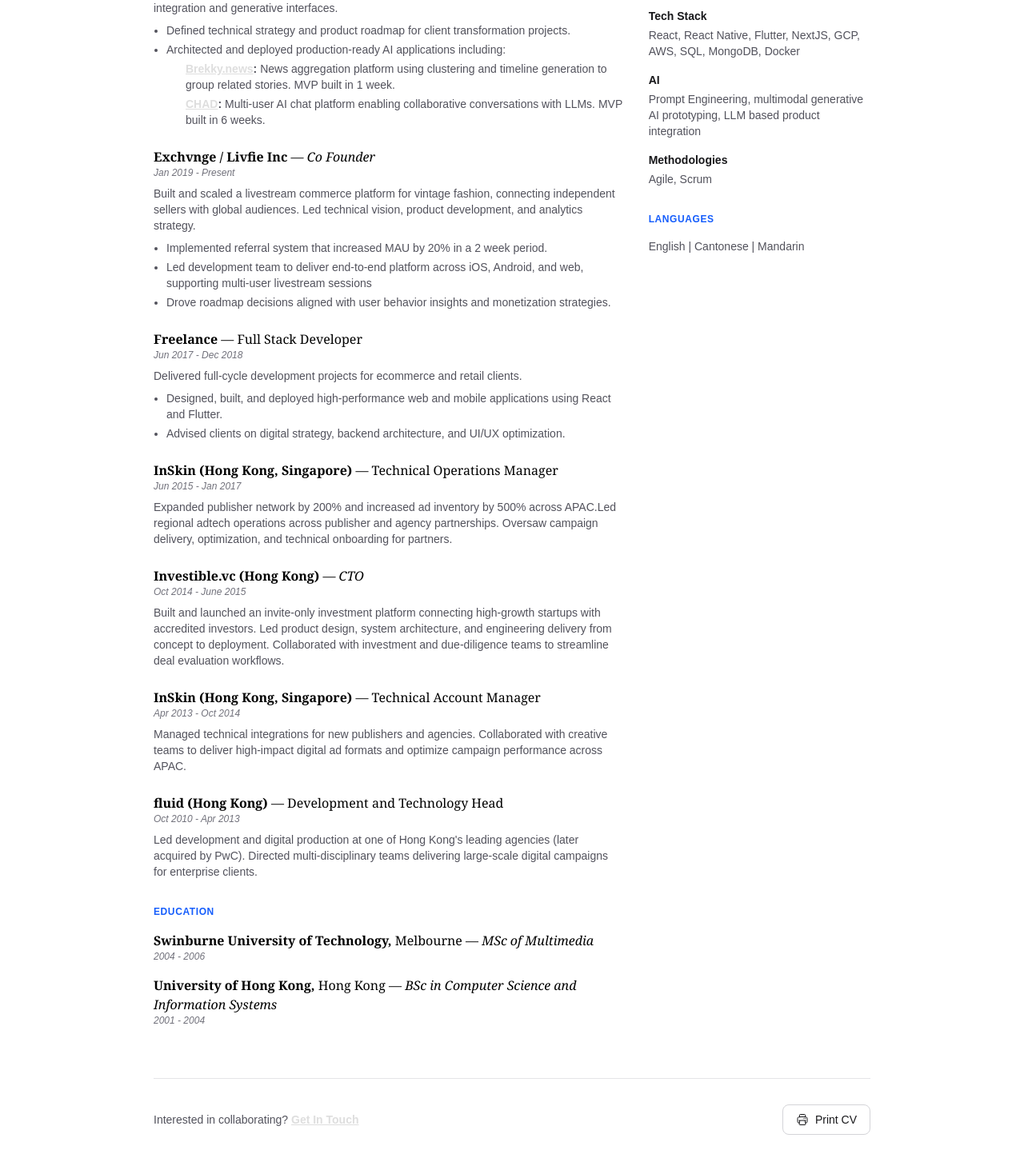
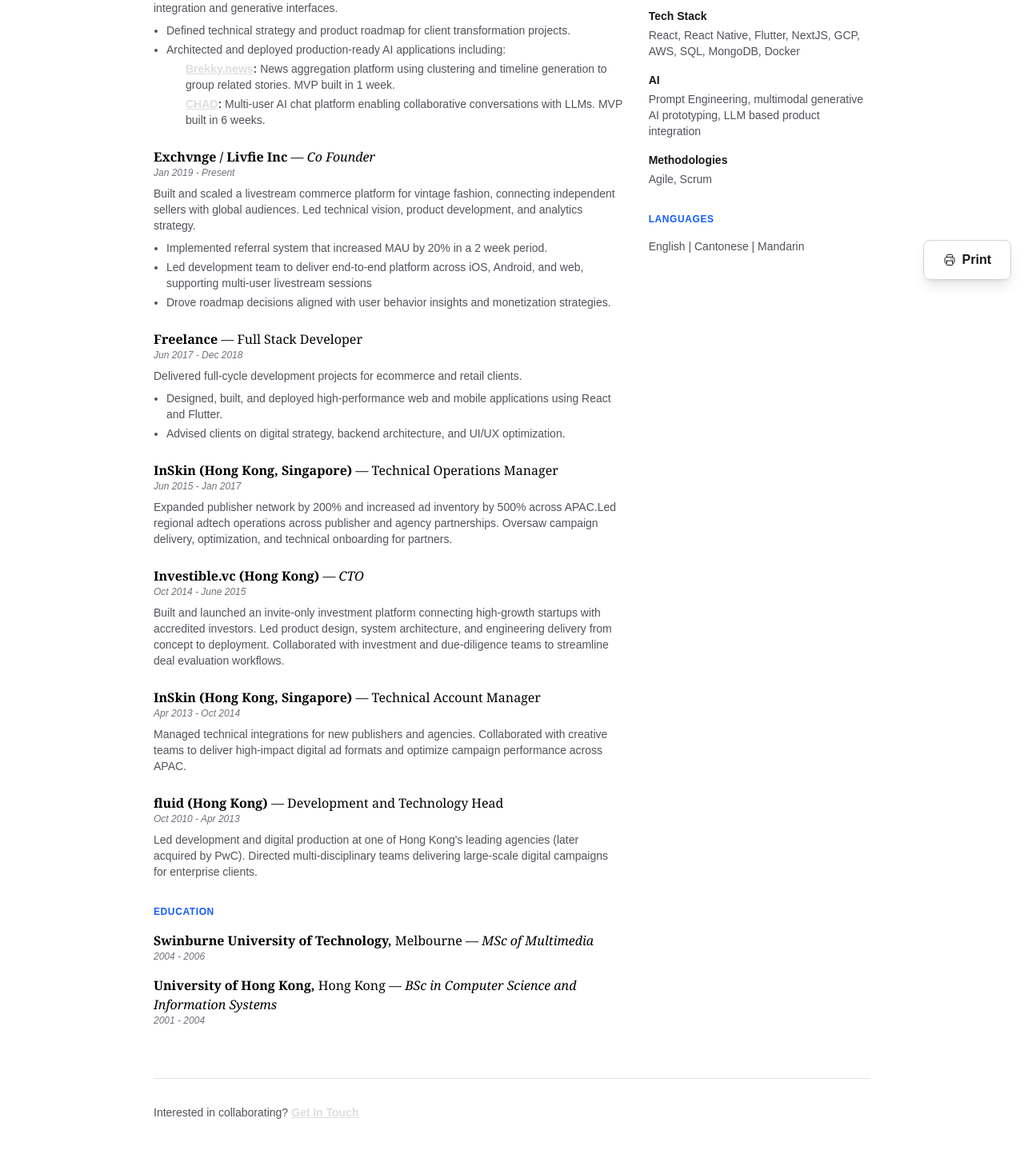
Before and after one commit to thatalexay/alexayio, a Next.js app: page / in a window 1280 px wide. Shown: the part 370-1828 px from the top of the page at 80% size. Built offline with nearby package versions, Linux system fonts and the light colour scheme.

Commit message:
print button

```diff
--- a/app/components/Footer.tsx
+++ b/app/components/Footer.tsx
@@ -13,26 +13,6 @@
             Get In Touch
           </a>
         </p>
-        <button
-          onClick={() => window.print()}
-          className="inline-flex items-center gap-2 rounded-lg border border-zinc-300 bg-white px-4 py-2 text-sm font-medium text-zinc-900 transition-colors hover:bg-zinc-50 dark:border-zinc-700 dark:bg-zinc-900 dark:text-zinc-100 dark:hover:bg-zinc-800"
-        >
-          <svg
-            xmlns="http://www.w3.org/2000/svg"
-            fill="none"
-            viewBox="0 0 24 24"
-            strokeWidth={1.5}
-            stroke="currentColor"
-            className="h-4 w-4"
-          >
-            <path
-              strokeLinecap="round"
-              strokeLinejoin="round"
-              d="M6.72 13.829c-.24.03-.48.062-.72.096m.72-.096a42.415 42.415 0 0110.56 0m-10.56 0L6.34 18m10.94-4.171c.24.03.48.062.72.096m-.72-.096L17.66 18m0 0l.229 2.523a1.125 1.125 0 01-1.12 1.227H7.231c-.662 0-1.18-.568-1.12-1.227L6.34 18m11.318 0h1.091A2.25 2.25 0 0021 15.75V9.456c0-1.081-.768-2.015-1.837-2.175a48.055 48.055 0 00-1.913-.247M6.34 18H5.25A2.25 2.25 0 013 15.75V9.456c0-1.081.768-2.015 1.837-2.175a48.041 48.041 0 011.913-.247m10.5 0a48.536 48.536 0 00-10.5 0m10.5 0V3.375c0-.621-.504-1.125-1.125-1.125h-8.25c-.621 0-1.125.504-1.125 1.125v3.659M18 10.5h.008v.008H18V10.5zm-3 0h.008v.008H15V10.5z"
-            />
-          </svg>
-          Print CV
-        </button>
       </div>
     </footer>
   );
--- /dev/null
+++ b/app/components/PrintButton.tsx
@@ -0,0 +1,31 @@
+'use client';
+
+export default function PrintButton() {
+  const handlePrint = () => {
+    window.print();
+  };
+
+  return (
+    <button
+      onClick={handlePrint}
+      className="print:hidden inline-flex items-center gap-2 fixed text-md bottom-20 right-4 rounded-lg border border-zinc-300 text-zinc-900 transition-colors hover:bg-zinc-50 dark:border-zinc-700 dark:bg-zinc-900 dark:text-zinc-100 dark:hover:bg-zinc-800 font-bold py-3 px-6 shadow-lg duration-200 z-50"
+      aria-label="Print or Export as PDF"
+    >
+      <svg
+            xmlns="http://www.w3.org/2000/svg"
+            fill="none"
+            viewBox="0 0 24 24"
+            strokeWidth={1.5}
+            stroke="currentColor"
+            className="h-4 w-4"
+          >
+            <path
+              strokeLinecap="round"
+              strokeLinejoin="round"
+              d="M6.72 13.829c-.24.03-.48.062-.72.096m.72-.096a42.415 42.415 0 0110.56 0m-10.56 0L6.34 18m10.94-4.171c.24.03.48.062.72.096m-.72-.096L17.66 18m0 0l.229 2.523a1.125 1.125 0 01-1.12 1.227H7.231c-.662 0-1.18-.568-1.12-1.227L6.34 18m11.318 0h1.091A2.25 2.25 0 0021 15.75V9.456c0-1.081-.768-2.015-1.837-2.175a48.055 48.055 0 00-1.913-.247M6.34 18H5.25A2.25 2.25 0 013 15.75V9.456c0-1.081.768-2.015 1.837-2.175a48.041 48.041 0 011.913-.247m10.5 0a48.536 48.536 0 00-10.5 0m10.5 0V3.375c0-.621-.504-1.125-1.125-1.125h-8.25c-.621 0-1.125.504-1.125 1.125v3.659M18 10.5h.008v.008H18V10.5zm-3 0h.008v.008H15V10.5z"
+            />
+          </svg>
+          Print
+    </button>
+  );
+}
--- a/app/globals.css
+++ b/app/globals.css
@@ -42,6 +42,9 @@
   @page {
     size: A4;
     margin: 1cm;
+    /* Remove browser default headers/footers */
+    margin-top: 0;
+    margin-bottom: 0;
   }
 
   body {
--- a/app/page.tsx
+++ b/app/page.tsx
@@ -2,6 +2,7 @@
 import SkillsSection from "./components/SkillsSection";
 import ExperienceSection from "./components/ExperienceSection";
 import EducationSection from "./components/EducationSection";
+import PrintButton from "./components/PrintButton";
 import { experiences, education, skills, personalInfo } from "./data/resume";
 
 export default function Home() {
@@ -135,6 +136,7 @@
 
         <Footer />
       </div>
+      <PrintButton />
       </div>
     </>
   );
```
